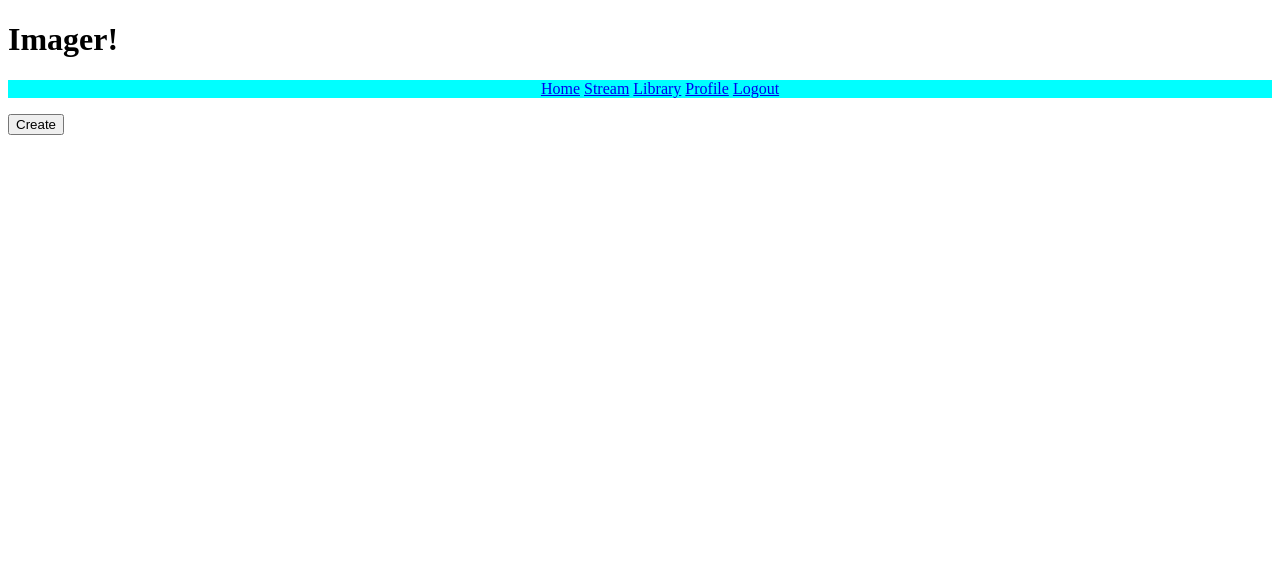
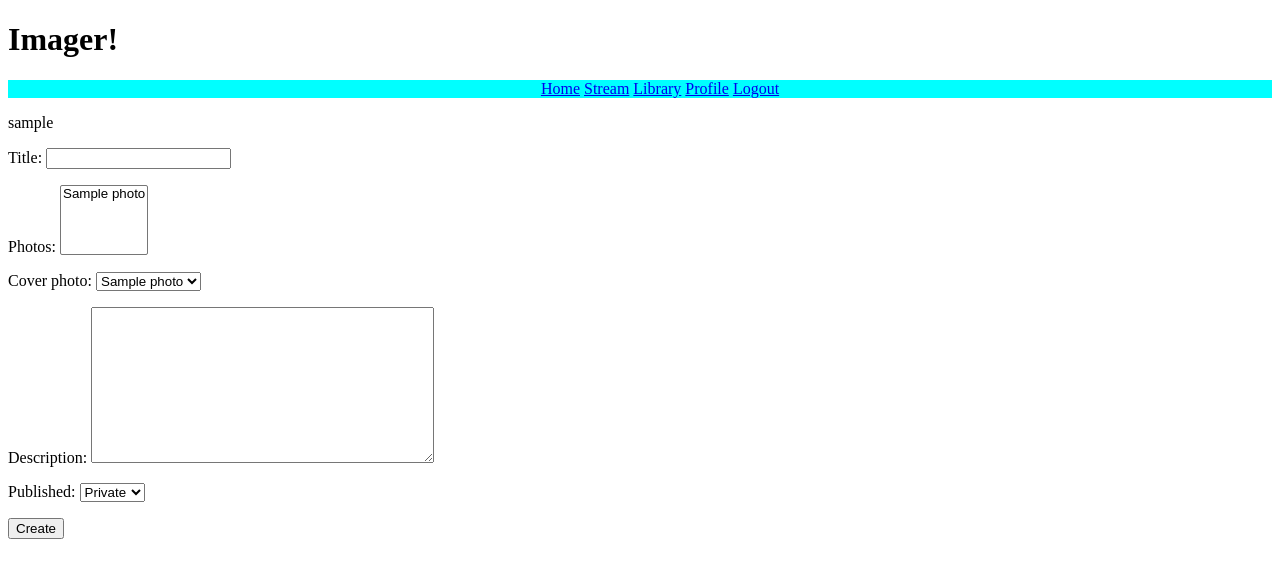
Before and after one commit to henry808/django-imager, a Django app: page /images/create_album in a window 1280 px wide. Shown: the top 578 px of the page. Run offline with Django 3.2, Linux system fonts and the light colour scheme; a user stored in the database is signed in; tables that the repository leaves empty hold one stand-in row (values such as "Sample post"); parts of the project's set-up code (start-up, migrations or seed data) failed here and were passed over; some libraries are stand-ins or nearby versions.

Commit message:
add authorized user to templates

```diff
--- a/imager/imager_images/templates/create_album.html
+++ b/imager/imager_images/templates/create_album.html
@@ -1,8 +1,11 @@
 {% extends "base.html" %}
+{% if user.is_authenticated %}
     {% block body %}
-    <form action="" method="post">
+        {{ user }}
+        <form action="{% url 'create_album' %}" method="post">
             {% csrf_token %}
             {{ form.as_p }}
             <input type="submit" value="Create" />
         </form>
     {% endblock %}
+{% endif %}
--- a/imager/imager_images/templates/edit_album.html
+++ b/imager/imager_images/templates/edit_album.html
@@ -1,4 +1,5 @@
 {% extends "base.html" %}
+{% if user.is_authenticated %}
     {% block body %}
         <form action="" method ="post">
             {% csrf_token %}
@@ -6,3 +7,4 @@
             <input type="submit" value="Update album" />
         </form>
     {% endblock %}
+{% endif %}
--- a/imager/imager_images/templates/edit_photo.html
+++ b/imager/imager_images/templates/edit_photo.html
@@ -1,8 +1,10 @@
 {% extends "base.html" %}
+{% if user.is_authenticated %}
     {% block body %}
         <form action="" method ="post">
             {% csrf_token %}
             {{ form.as_p }}
-        <input type="submit" value="Update photo" />
+            <input type="submit" value="Edit Title" />
         </form>
     {% endblock %}
+{% endif %}
--- a/imager/imager_images/templates/upload_photo.html
+++ b/imager/imager_images/templates/upload_photo.html
@@ -1,9 +1,10 @@
 {% extends "base.html" %}
+{% if user.is_authenticated %}
     {% block body %}
         <form action="" enctype="multipart/form-data" method="post">
             {% csrf_token %}
-
             {{ form.as_p }}
-        <input type="submit" value="Create" />
+            <input type="submit" value="Upload" />
         </form>
     {% endblock %}
+{% endif %}
--- a/imager/imager_images/urls.py
+++ b/imager/imager_images/urls.py
@@ -8,7 +8,7 @@ urlpatterns = patterns('',
                            login_required(StreamView.as_view(
                                template_name='stream.html')),
                            name='stream'),
-                       url(r'library/(?P<pk>\d+)$',
+                       url(r'^library/(?P<pk>\d+)$',
                            'imager_images.views.library_view',
                            name='library'),
                        url(r'^upload_photo$',
--- a/imager/imager_images/views.py
+++ b/imager/imager_images/views.py
@@ -2,7 +2,10 @@ from django.shortcuts import render
 from django.views.generic import ListView
 from django.views.generic.edit import CreateView, UpdateView
 from imager_images.models import Photo, Album
+from django.contrib.auth.models import User
 from django.contrib.auth.decorators import login_required
+from django.core.urlresolvers import reverse
+from django.http import HttpResponseRedirect
 #from imager_users.forms import ImagerProfileEditForm # to override form
 
 
@@ -17,11 +20,20 @@ class UploadPhoto(CreateView):
     fields = ['picture', 'title', 'description', 'published']
 
     def post(self, request, *args, **kwargs):
+        # import pdb; pdb.set_trace()
+        form_class = self.get_form_class()
+        form = form_class(request.POST, request.FILES)
         import pdb; pdb.set_trace()
-        form_class = self.get_form_class()
-        form = form_class(request.POST)
         if form.is_valid():
-            form.save()
+            import pdb; pdb.set_trace()
+            photo = form.save(commit=False)
+            photo.user = request.user
+            photo.save()
+            return HttpResponseRedirect(
+                reverse(
+                    'library',
+                    kwargs={'pk': request.user.profile.pk}
+                ))
 
         return self.render_to_response({'form': form})
 
@@ -37,6 +49,11 @@ class EditPhoto(UpdateView):
         form = form_class(request.POST, instance=instance)
         if form.is_valid():
             form.save()
+            return HttpResponseRedirect(
+                reverse(
+                    'library',
+                    kwargs={'pk': instance.user.profile.pk}
+                ))
 
         return self.render_to_response({'form': form})
 
@@ -44,14 +61,24 @@ class EditPhoto(UpdateView):
 class CreateAlbum(CreateView):
     model = Album
     template_name = "create_album"
-    fields = []
+    fields = ['title',
+              'photos',
+              'cover_photo',
+              'description',
+              'published']
 
     def post(self, request, *args, **kwargs):
         form_class = self.get_form_class()
-        # instance = Album.objects.get(pk=kwargs['pk'])
         form = form_class(request.POST)
         if form.is_valid():
-            form.save()
+            album = form.save(commit=False)
+            album.user = request.user
+            album.save()
+            return HttpResponseRedirect(
+                reverse(
+                    'library',
+                    kwargs={'pk': request.user.profile.pk}
+                ))
 
         return self.render_to_response({'form': form})
 
@@ -59,7 +86,11 @@ class CreateAlbum(CreateView):
 class EditAlbum(UpdateView):
     model = Album
     template_name = "edit_album.html"
-    fields = ['title', 'description', 'published']
+    fields = ['title',
+              'photos',
+              'cover_photo',
+              'description',
+              'published']
 
     def post(self, request, *args, **kwargs):
         form_class = self.get_form_class()
@@ -67,8 +98,16 @@ class EditAlbum(UpdateView):
         form = form_class(request.POST, instance=instance)
         if form.is_valid():
             form.save()
+            return HttpResponseRedirect(
+                reverse(
+                    'library',
+                    kwargs={'pk': instance.user.profile.pk}
+                ))
 
         return self.render_to_response({'form': form})
+
+    # def get_success_url(self):
+    #    return reverse('library', kwargs={'pk': self.object.pk})
 
 
 @login_required
```
Lines whose indentation alone changed are shown as unchanged.
